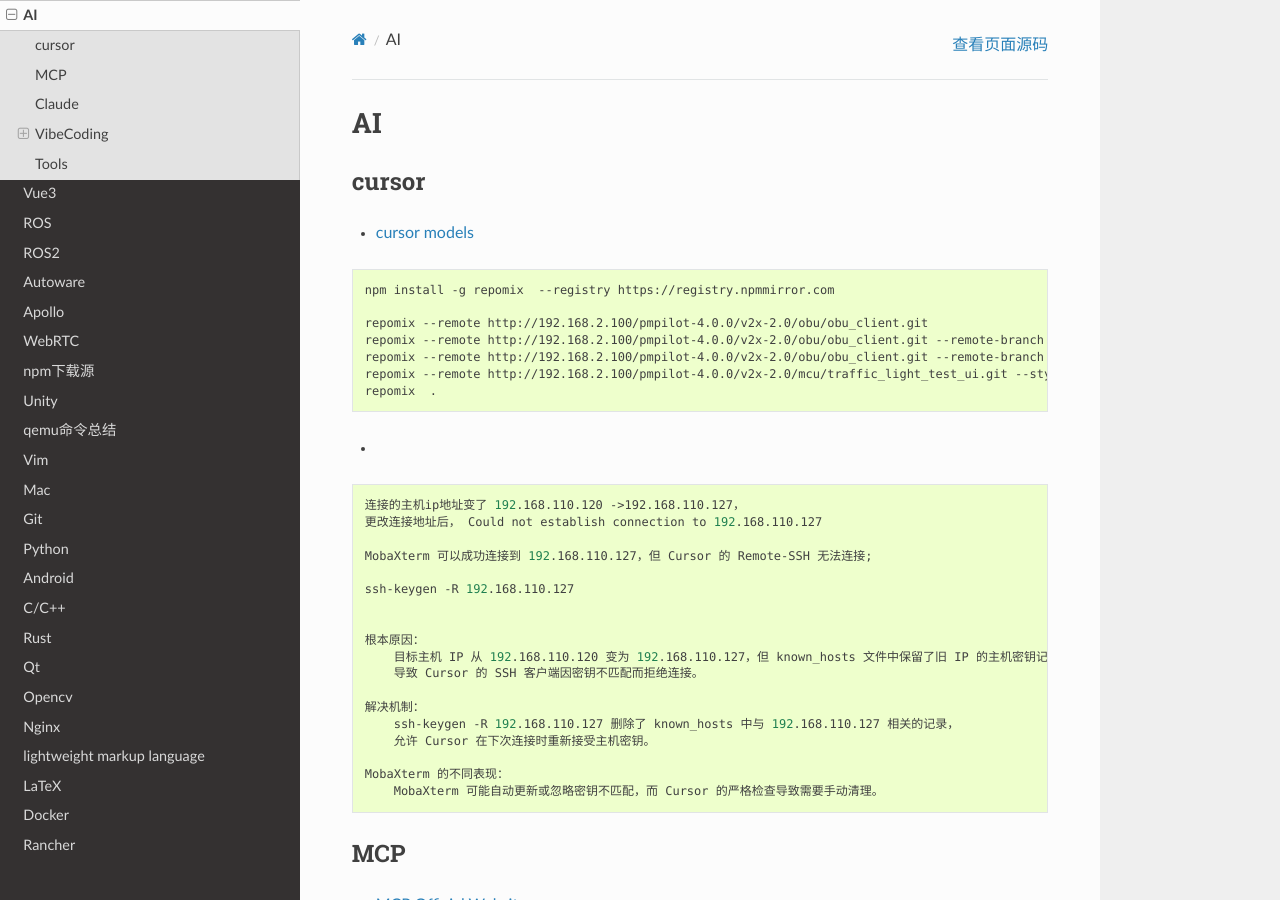
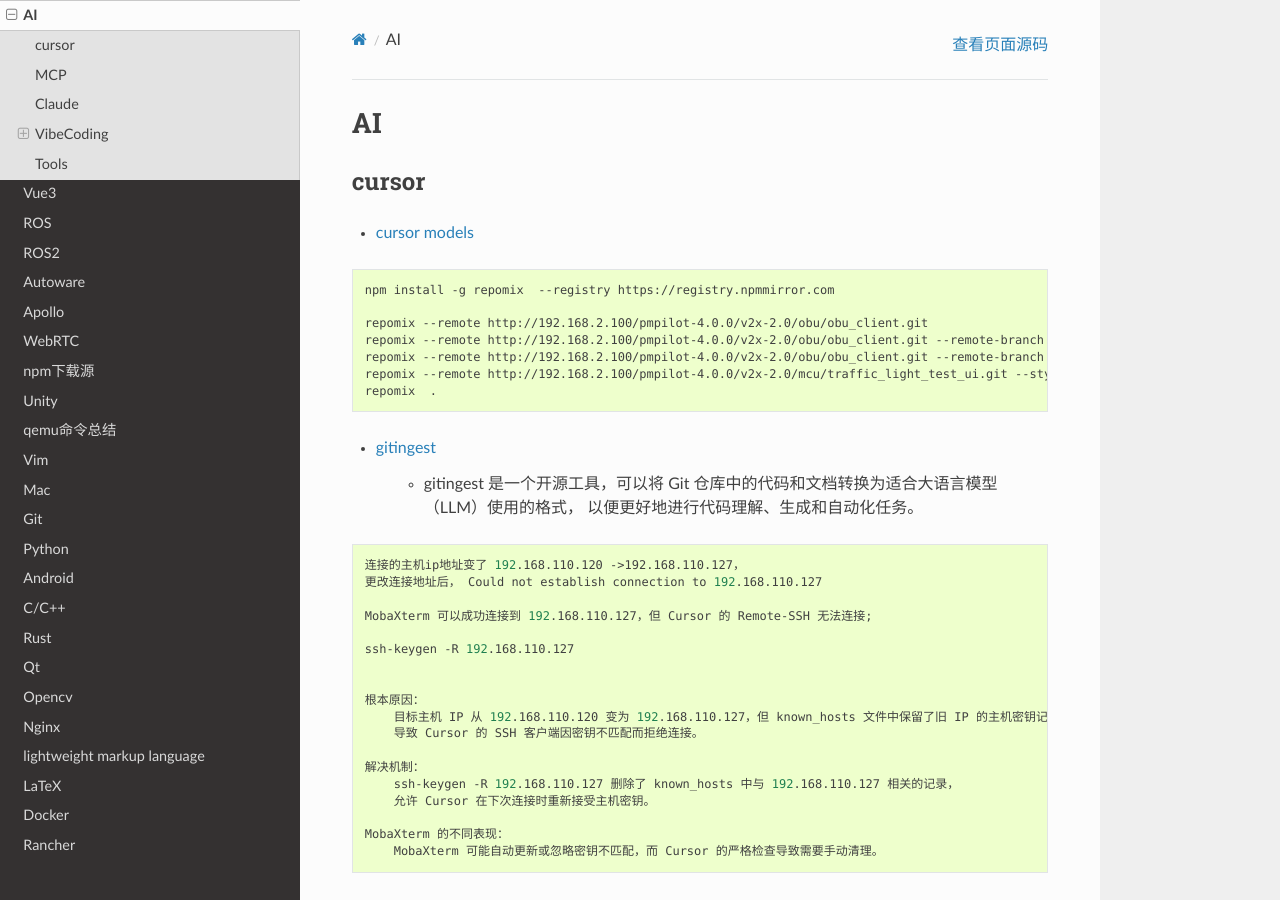
Before and after one commit to my-rds-store/my_space, a Sphinx documentation site: the page built from source/ai/index.rst, in a window 1280 px wide and 900 px high. Built offline with Sphinx 7.4.7 and the Read the Docs theme 3.1.0, drawn with Linux system fonts in a browser that asks for light colours.

Commit message:
updtae ..

```diff
--- a/source/ai/index.rst
+++ b/source/ai/index.rst
@@ -18,7 +18,10 @@
    repomix --remote http://192.168.2.100/pmpilot-4.0.0/v2x-2.0/mcu/traffic_light_test_ui.git --style markdown,
    repomix  .
 
-*
+* `gitingest <https://gitingest.com/>`_
+
+    * gitingest 是一个开源工具，可以将 Git 仓库中的代码和文档转换为适合大语言模型（LLM）使用的格式，
+      以便更好地进行代码理解、生成和自动化任务。
 
 .. code-block:: sh
 
```
